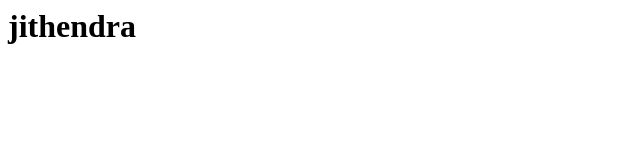
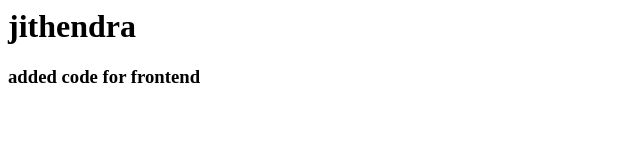
Before and after one commit to vjithendra8-ops/samplerepo, a plain HTML site: page index.html in a window 1280 px wide. Shown: the whole page, without its empty margins (0-640 px from the left). Drawn offline with Linux system fonts and the light colour scheme.

Commit message:
add code for frontend

```diff
--- a/index.html
+++ b/index.html
@@ -1,2 +1,3 @@
 <title>MYSELF</title>
 <h1>jithendra</h1>
+<h3>added code for frontend</h3>
```
